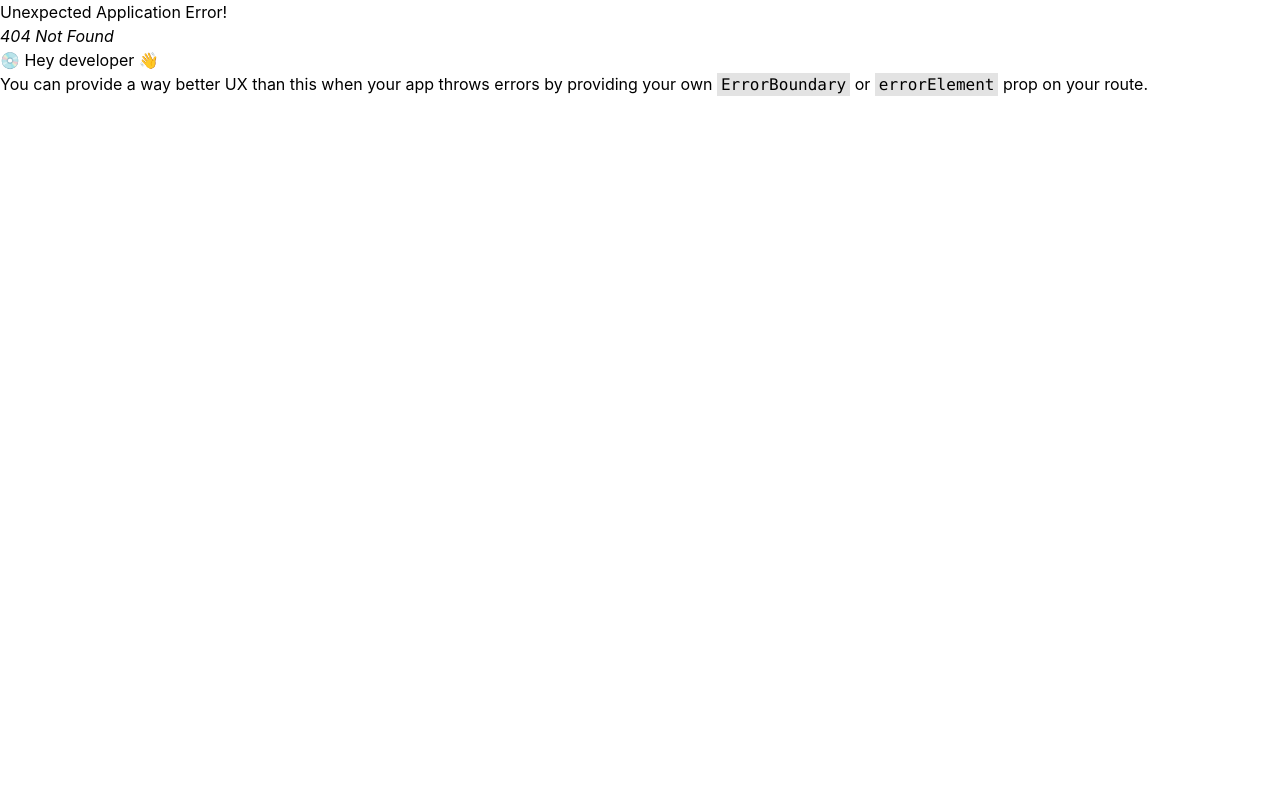
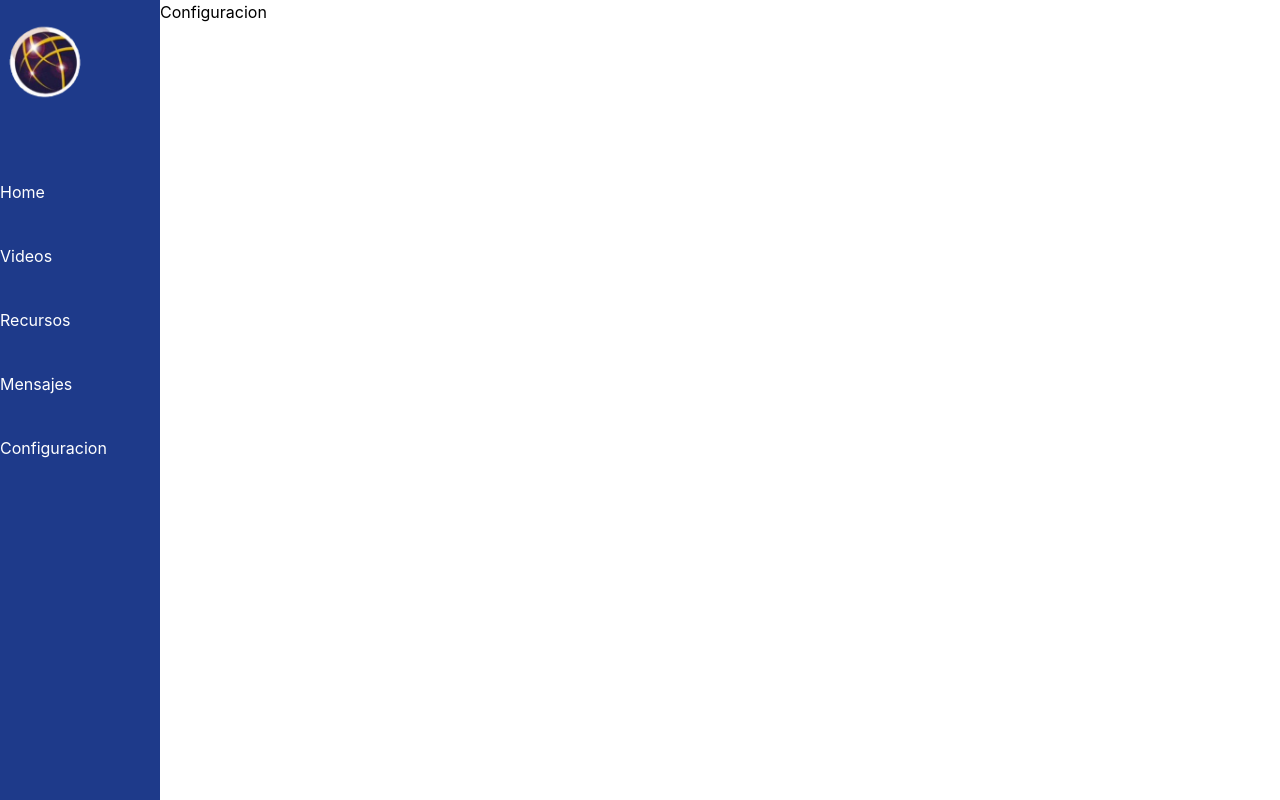
Before and after one commit to latamdev/CL_EVPS_WEB, a React (Create React App) app: page /platform/configuration in a window 1280 px wide. Before the commit this address had no page. Built offline with nearby package versions, Linux system fonts and the light colour scheme.

Commit message:
Adds sidebar menu and routes for platform

```diff
--- /dev/null
+++ b/src/Root.tsx
@@ -0,0 +1,15 @@
+import { Outlet } from "react-router-dom";
+import SidebarMenu from "./components/SidebarMenu/SidebarMenu";
+
+function Root() {
+  return (
+    <div className="flex flex-row">
+      <SidebarMenu />
+      <div className="container">
+        <Outlet />
+      </div>
+    </div>
+  );
+}
+
+export default Root;
--- a/src/components/Landing-Page/Landing-Page.tsx
+++ b/src/components/Landing-Page/Landing-Page.tsx
@@ -34,9 +34,9 @@ function LandingPage() {
       <div className="container mx-auto mt-20">
         <div className="flex pt-10 h-[32rem] text-center">
           <div className="container p-10">
-            <h1 className="text-7xl font-light">
-              <span className="font-bold text-7xl text-blue-800">Comienza</span>{" "}
-              ahora a mejorar tu{" "}
+            <h1 className="text-8xl font-light">
+              <span className="font-bold text-blue-800">Comienza</span> ahora{" "}
+              <br></br>a mejorar tu{" "}
               <span className="underline decoration-dashed decoration-blue-800">
                 futuro
               </span>
--- a/src/components/Login/Login.tsx
+++ b/src/components/Login/Login.tsx
@@ -1,10 +1,11 @@
-import { Link } from "react-router-dom";
+import { Link, Navigate, redirect } from "react-router-dom";
 import "./Login.css";
 import SocialLogin from "./SocialLogin/SocialLogin";
 import logo from "../../assets/images/plurality_logo.png";
 import { FormEvent } from "react";
 import { useMutation } from "@tanstack/react-query";
 import { doLogin } from "./service";
+import { MOCK_LOGIN_REQUEST } from "./LoginStubs";
 
 function Login() {
   const mutation = useMutation({
@@ -16,8 +17,12 @@ function Login() {
 
   const handleLogin = async (e: FormEvent) => {
     e.preventDefault();
-    await mutation.mutate({ username: "test", password: "test" });
+    await mutation.mutate(MOCK_LOGIN_REQUEST);
   };
+
+  if (mutation.isSuccess) {
+    return <Navigate to={"/platform"} />;
+  }
 
   return (
     <div className="w-screen">
--- /dev/null
+++ b/src/components/Login/LoginStubs.ts
@@ -0,0 +1,10 @@
+import { LoginResponse } from "./interfaces";
+
+export const MOCK_LOGIN_REQUEST = { username: "test", password: "test" };
+
+export const MOCK_LOGIN_RESPONSE: LoginResponse = {
+  id: "63b6f2d3e13cec6807568edc",
+  username: "Jhon Doe",
+  token: "token",
+  verifiedAccount: true,
+};
--- a/src/components/Login/service.ts
+++ b/src/components/Login/service.ts
@@ -1,10 +1,12 @@
 import { httpPostRequest } from "../../http/Client";
 import { LoginParameters, LoginResponse } from "./interfaces";
+import { MOCK_LOGIN_RESPONSE } from "./LoginStubs";
 
 const LOGIN_URL = "/login";
 
 export const doLogin = async (
   filters: LoginParameters
 ): Promise<LoginResponse> => {
-  return httpPostRequest<LoginResponse>(LOGIN_URL, filters);
+  //httpPostRequest<LoginResponse>(LOGIN_URL, filters);
+  return MOCK_LOGIN_RESPONSE;
 };
--- /dev/null
+++ b/src/components/SidebarMenu/SidebarMenu.tsx
@@ -0,0 +1,24 @@
+import { Link } from "react-router-dom";
+import logo from "../../assets/images/plurality_logo.png";
+
+function SidebarMenu() {
+  return (
+    <div>
+      <div className="container bg-blue-900 h-screen w-40 flex flex-col align-middle">
+        <img alt="logo" src={logo} className="h-20 mt-5 w-fit" />
+        <div
+          id="sidebar-menu"
+          className="flex flex-col align-middle space-y-10 text-white mt-20"
+        >
+          <Link to={"/platform"}>Home</Link>
+          <Link to={"/platform/videos"}>Videos</Link>
+          <Link to={"/platform/resources"}>Recursos</Link>
+          <Link to={"/platform/messages"}>Mensajes</Link>
+          <Link to={"/platform/configuration"}>Configuracion</Link>
+        </div>
+      </div>
+    </div>
+  );
+}
+
+export default SidebarMenu;
--- a/src/index.tsx
+++ b/src/index.tsx
@@ -6,6 +6,7 @@ import reportWebVitals from "./reportWebVitals";
 import { createBrowserRouter, RouterProvider } from "react-router-dom";
 import Login from "./components/Login/Login";
 import { QueryClientProvider, QueryClient } from "@tanstack/react-query";
+import Root from "./Root";
 
 const router = createBrowserRouter([
   {
@@ -15,6 +16,22 @@ const router = createBrowserRouter([
   {
     path: "/sign-in",
     element: <Login />,
+  },
+  {
+    path: "/platform",
+    element: <Root />,
+    children: [
+      {
+        errorElement: <h1>Error</h1>,
+        children: [
+          { index: true, element: <h1>Index</h1> },
+          { path: "/platform/videos", element: <h1>Videos</h1> },
+          { path: "/platform/resources", element: <h1>Recursos</h1> },
+          { path: "/platform/messages", element: <h1>Mensajes</h1> },
+          { path: "/platform/configuration", element: <h1>Configuracion</h1> },
+        ],
+      },
+    ],
   },
 ]);
 
```
